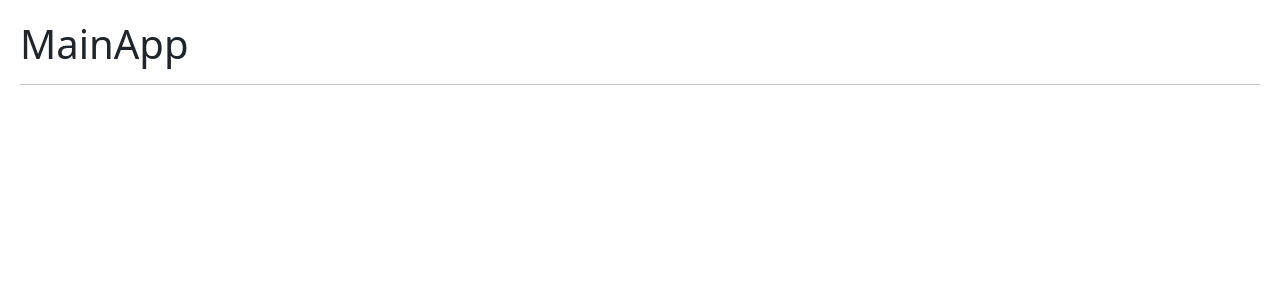
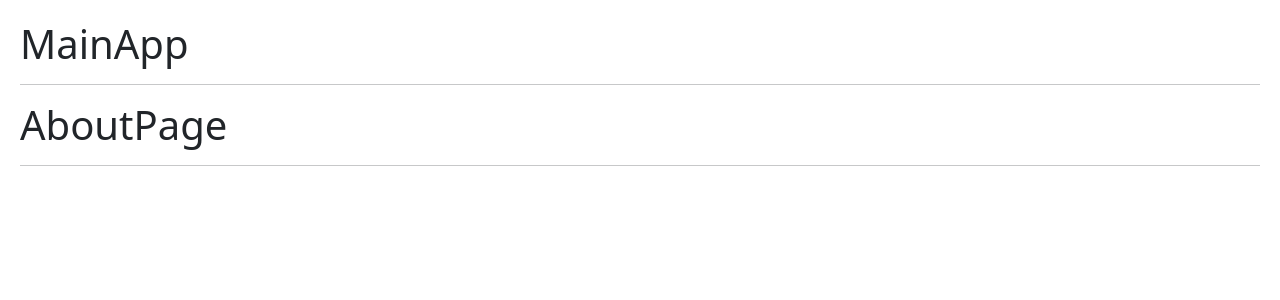
Before and after one commit to gustavcaves/05-hooks-app-fh, a React (Vite) app: page /about in a window 1280 px wide. Shown: the top 300 px of the page. Built offline with nearby package versions, Linux system fonts and the light colour scheme.

Commit message:
setting react router

```diff
--- a/src/09-useContext/AboutPage.jsx
+++ b/src/09-useContext/AboutPage.jsx
@@ -3,7 +3,7 @@
     return (
       <>
 
-          <h1>MainApp</h1>
+          <h1>AboutPage</h1>
           <hr />
       </>
     )
--- a/src/09-useContext/HomePage.jsx
+++ b/src/09-useContext/HomePage.jsx
@@ -3,7 +3,7 @@
     return (
       <>
 
-          <h1>MainApp</h1>
+          <h1>HomePage</h1>
           <hr />
       </>
     )
--- a/src/09-useContext/LoginPage.jsx
+++ b/src/09-useContext/LoginPage.jsx
@@ -3,7 +3,7 @@
     return (
       <>
 
-          <h1>MainApp</h1>
+          <h1>LoginPage</h1>
           <hr />
       </>
     )
--- a/src/09-useContext/MainApp.jsx
+++ b/src/09-useContext/MainApp.jsx
@@ -1,3 +1,7 @@
+import { Navigate, Route, Routes } from "react-router-dom"
+import { AboutPage } from "./AboutPage"
+import { HomePage } from "./HomePage"
+import { LoginPage } from "./LoginPage"
 
 export const MainApp = () => {
   return (
@@ -5,6 +9,20 @@
 
         <h1>MainApp</h1>
         <hr />
+
+        <Routes>
+            <Route path="/" element={ <HomePage /> }/>
+            <Route path="about" element={ <AboutPage /> }/>
+            <Route path="login" element={ <LoginPage /> }/>
+
+            {/* <Route path="/*" element={ <LoginPage /> }/> */}
+            <Route path="/*" element={ <Navigate to="/about" /> }/>
+
+
+        </Routes>
+
+
+
     </>
   )
 }
```
